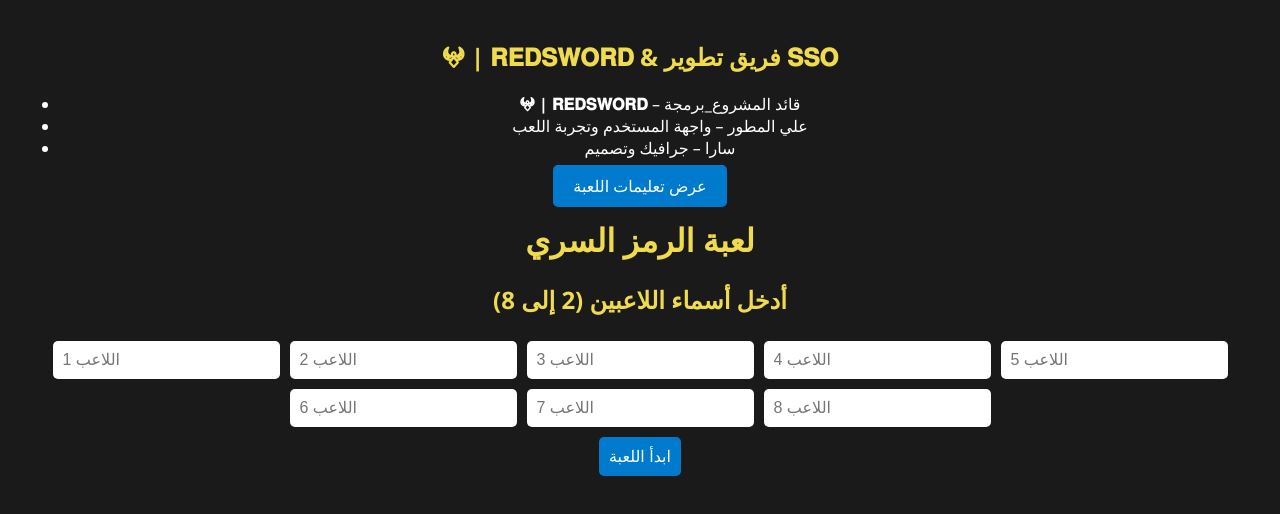
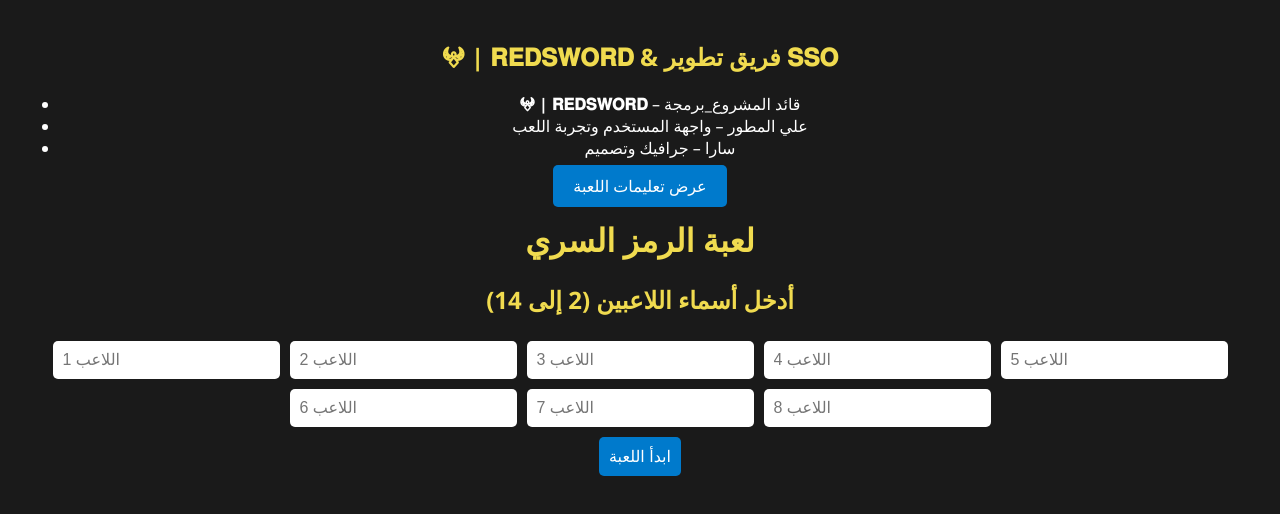
Before and after one commit to E-REDSWORD/Password_game, a plain HTML site: page index.html in a window 1280 px wide. Drawn offline with Linux system fonts and the light colour scheme.

Commit message:
Update index.html
تحديث

```diff
--- a/index.html
+++ b/index.html
@@ -36,7 +36,7 @@
 </div>
   <h1>لعبة الرمز السري</h1>
   <div>
-    <h2>أدخل أسماء اللاعبين (2 إلى 8)</h2>
+    <h2>أدخل أسماء اللاعبين (2 إلى 14)</h2>
     <div id="playerInputs"></div>
     <button onclick="addPlayers()">ابدأ اللعبة</button>
   </div>
```
